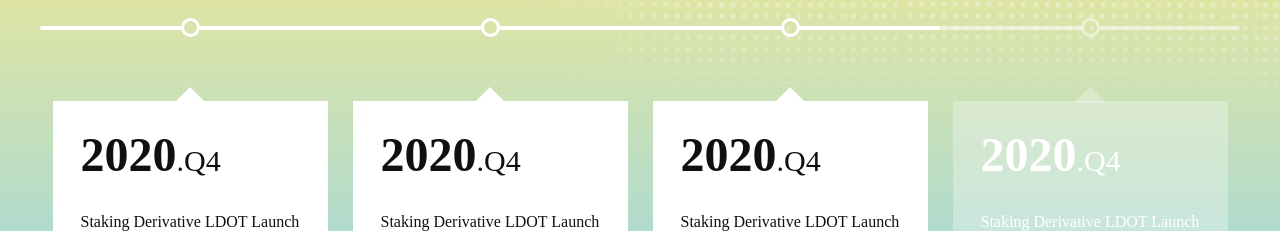
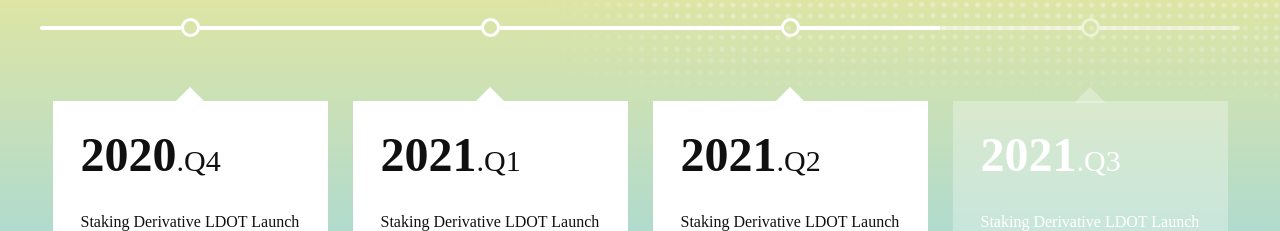
Before and after one commit to uni-arts-chain/website, a Vue app: page / in a window 1280 px wide. Shown: the part 4619-4850 px from the top of the page. Built offline with nearby package versions, Linux system fonts and the light colour scheme.

Commit message:
update some style

```diff
--- a/src/views/Home/Partner.vue
+++ b/src/views/Home/Partner.vue
@@ -77,7 +77,7 @@
         },
         methods: {
             onScroll(scrollTop) {
-                if (scrollTop - this.top >= 260) {
+                if (scrollTop - this.top >= 100) {
                     this.isShow = true
                     window.GLOBAL.vbus.$off("windowScroll", this.onScroll)
                 }
--- a/src/views/Home/Route.vue
+++ b/src/views/Home/Route.vue
@@ -36,8 +36,8 @@
                     </div>
                     <div class="content">
                         <div class="date">
-                            <span class="year">2020</span>
-                            <span class="month">.Q4</span>
+                            <span class="year">2021</span>
+                            <span class="month">.Q1</span>
                         </div>
                         <p>Staking Derivative LDOT Launch</p>
                         <p>Web3 Foundation Grant Completion</p>
@@ -53,8 +53,8 @@
                     </div>
                     <div class="content">
                         <div class="date">
-                            <span class="year">2020</span>
-                            <span class="month">.Q4</span>
+                            <span class="year">2021</span>
+                            <span class="month">.Q2</span>
                         </div>
                         <p>Staking Derivative LDOT Launch</p>
                         <p>Web3 Foundation Grant Completion</p>
@@ -76,8 +76,8 @@
                     </div>
                     <div class="content" style="margin-right: 0;">
                         <div class="date">
-                            <span class="year">2020</span>
-                            <span class="month">.Q4</span>
+                            <span class="year">2021</span>
+                            <span class="month">.Q3</span>
                         </div>
                         <p>Staking Derivative LDOT Launch</p>
                         <p>Web3 Foundation Grant Completion</p>
```
